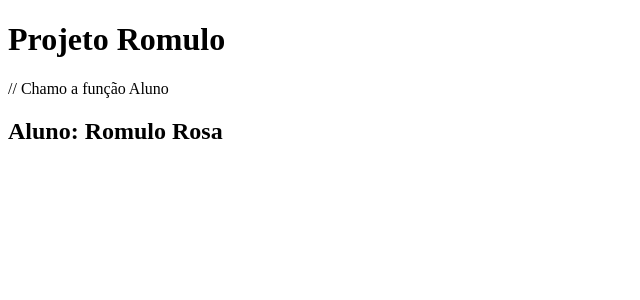
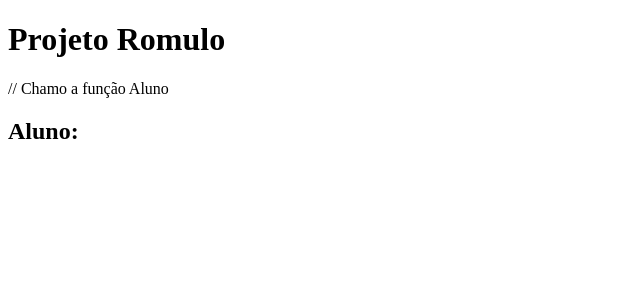
Before and after one commit to romulorosafullstack/2025-react-sujeito-programador, a React (Vite) app: page / in a window 1280 px wide. Shown: the top 300 px of the page, without its empty margins (0-640 px from the left). Built offline with nearby package versions, Linux system fonts and the light colour scheme.

Commit message:
como props de Aluno passo nome com tipo AlunoProps

```diff
--- a/src/App.tsx
+++ b/src/App.tsx
@@ -19,10 +19,17 @@ export default function App() {
   )
 }
 
+// Pra poder usar props declaro uma interface pro component Aluno
+interface AlunoProps {
+  nome: string;
+}
+
 // No mesmo arquivo crio o componente/função Aluno
 // Para ver funcionando, chamo a função dentro do component App
-function Aluno(){
+// Com a interface AlunoProps criada passo a prop nome na função Aluno
+function Aluno({nome}: AlunoProps) {
   return (
-    <h2>Aluno: Romulo Rosa</h2>
+    // Com a prop passada como argumento posso chamar pra que exiba pelo componente Aluno
+    <h2>Aluno: {nome}</h2>
   )
 }
```
